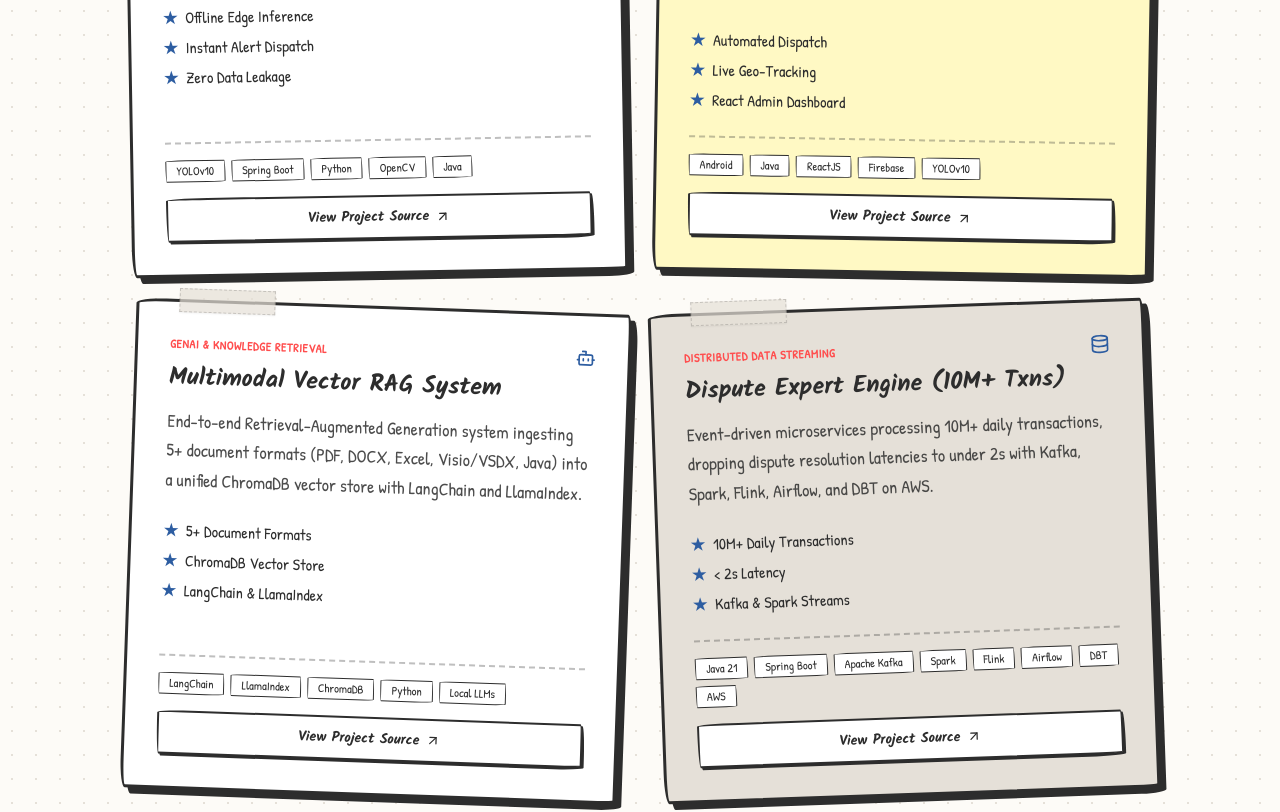
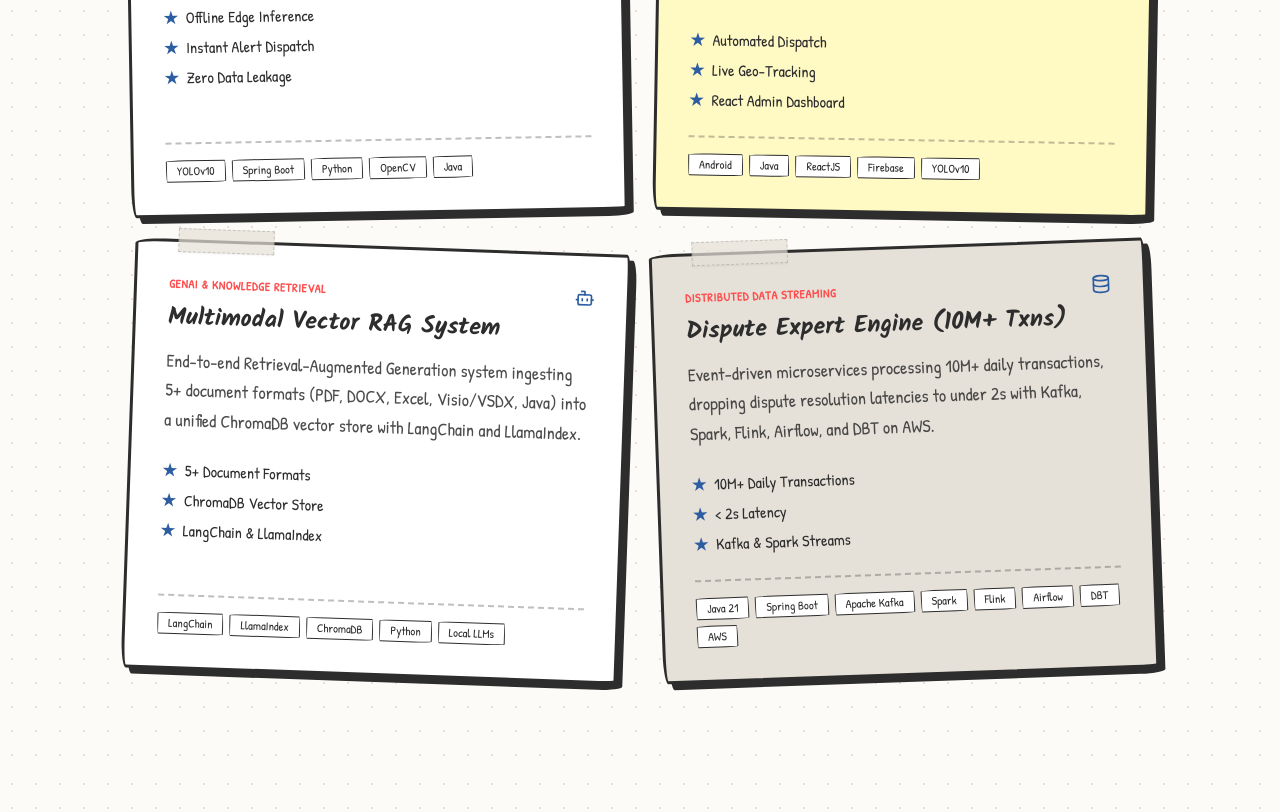
Before and after one commit to siddhant3646/Portfolio, a React (Vite) app in the folder portfolio/: page / in a window 1280 px wide. Shown: the part 7000-7812 px from the top of the page. Built offline with nearby package versions, Linux system fonts and the light colour scheme.

Commit message:
refactor: simplify ProjectsSection by removing GitHub CTA while retaining tech tags

```diff
--- a/portfolio/src/components/sections/ProjectsSection.jsx
+++ b/portfolio/src/components/sections/ProjectsSection.jsx
@@ -117,9 +117,8 @@ const ProjectsSection = () => {
                 </div>
               </div>
 
-              {/* Tech Tags & GitHub CTA */}
-              <div>
-                <div className="flex flex-wrap gap-1.5 pt-4 border-t-2 border-dashed border-[#2d2d2d]/30 mb-4">
+              {/* Tech Tags */}
+              <div className="flex flex-wrap gap-1.5 pt-4 border-t-2 border-dashed border-[#2d2d2d]/30">
                 {p.tech.map((t) => (
                   <span
                     key={t}
@@ -128,17 +127,6 @@ const ProjectsSection = () => {
                     {t}
                   </span>
                 ))}
-                </div>
-
-                <a
-                  href={p.github}
-                  target="_blank"
-                  rel="noopener noreferrer"
-                  className="w-full py-2.5 bg-white border-2 border-[#2d2d2d] wobbly font-heading font-bold text-sm text-[#2d2d2d] sketch-shadow-sm hover:bg-[#ff4d4d] hover:text-white transition-all flex items-center justify-center gap-1.5"
-                >
-                  <span>View Project Source</span>
-                  <ArrowUpRight size={15} />
-                </a>
               </div>
             </motion.div>
           ))}
```
Lines whose indentation alone changed are shown as unchanged.
